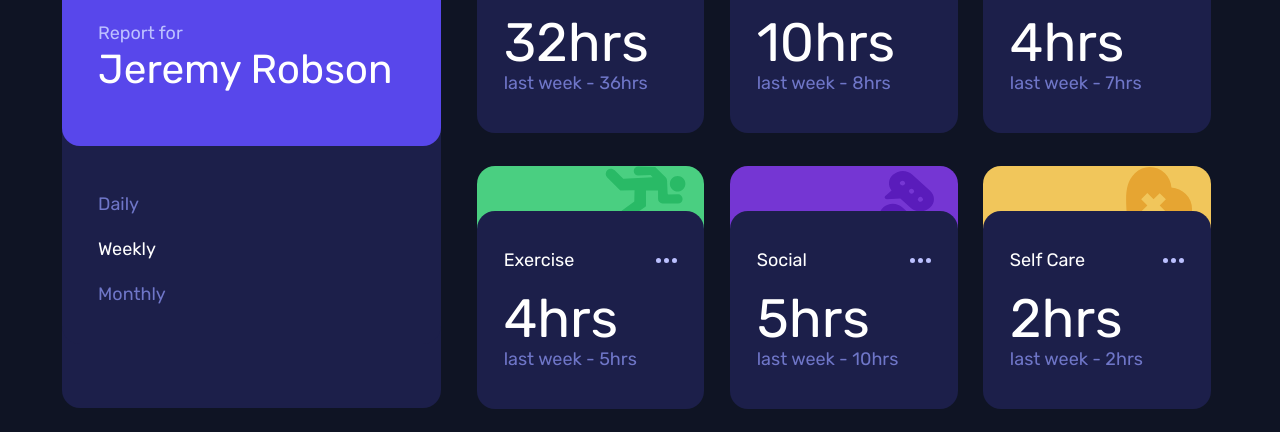
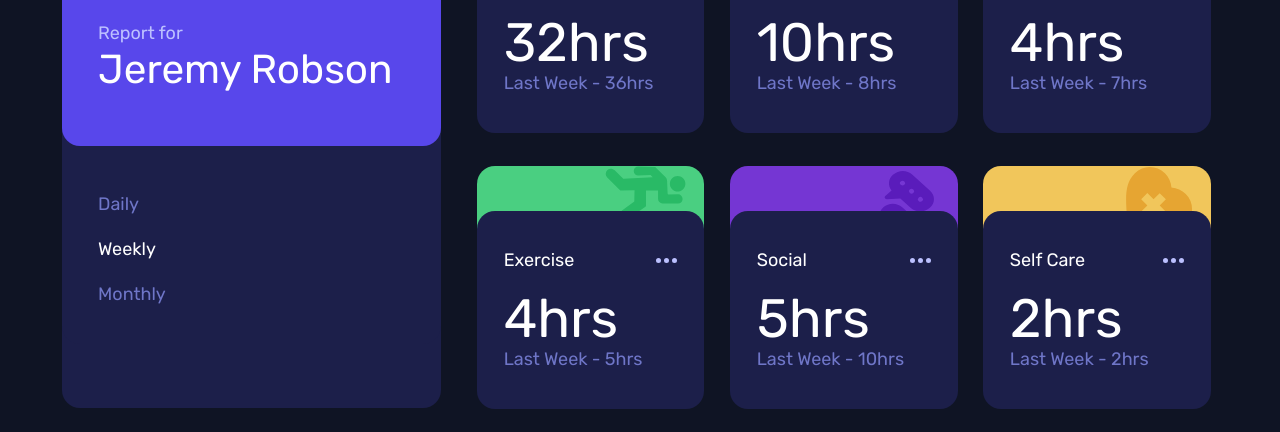
Before and after one commit to MikevPeeren/time-tracking-dashboard, a Next.js app: page / in a window 1280 px wide. Shown: the part 252-684 px from the top of the page. Built offline with nearby package versions, Linux system fonts and the light colour scheme.

Commit message:
:lipstick: Added hover state for trackingcard

```diff
--- a/components/TrackingCard.module.scss
+++ b/components/TrackingCard.module.scss
@@ -1,6 +1,6 @@
 .TrackingCard {
-  &:hover {
-    // opacity: 70%;
+  &:hover .TrackingCard__informationText {
+    @apply text-secondary-pale-blue;
   }
 
   &__ellipsis {
@@ -9,6 +9,10 @@
 
   &__ellipsis:hover {
     fill: white;
+  }
+
+  &__informationText {
+    @apply text-secondary-desaturated-blue;
   }
 
   @media screen and (max-width: 374px) {
--- a/components/TrackingCard.tsx
+++ b/components/TrackingCard.tsx
@@ -50,7 +50,7 @@ const TrackingCard: NextPage<ITrackingCard> = ({
       >
         <Image src={iconTypes[titleFormatted]} alt="time-tracking-icon" />
       </div>
-      <div className="flex flex-col bg-secondary-dark-blue rounded-2xl relative bottom-10 z-10 p-6">
+      <div className="flex flex-col bg-secondary-dark-blue hover:bg-secondary-desaturated-blue rounded-2xl relative bottom-10 z-10 p-6">
         <div className="flex justify-between items-center mt-2 mb-4">
           <span className="text-white font-light md:text-xs xl:text-base">
             {title}
@@ -70,11 +70,13 @@ const TrackingCard: NextPage<ITrackingCard> = ({
           </svg>
         </div>
         <div className="flex flex-col mb-2 md:mb-6 xl:mb-0">
-          <span className="text-white font-light text-4xl pr-4 md:text-2xl lg:text-2xl xl:text-5xl">
+          <span className="text-white font-light text-4xl pr-4 md:text-2xl text-opacity-100 lg:text-2xl xl:text-5xl">
             {`${timeFrames[timeFrameType]?.current}hrs`}
           </span>
-          <span className="text-secondary-desaturated-blue  md:text-xs xl:text-base md:h-8">
-            {` last week - ${timeFrames[timeFrameType]?.previous}hrs`}
+          <span
+            className={`${styles.TrackingCard__informationText} md:text-xs xl:text-base md:h-8`}
+          >
+            {` Last Week - ${timeFrames[timeFrameType]?.previous}hrs`}
           </span>
         </div>
       </div>
```
